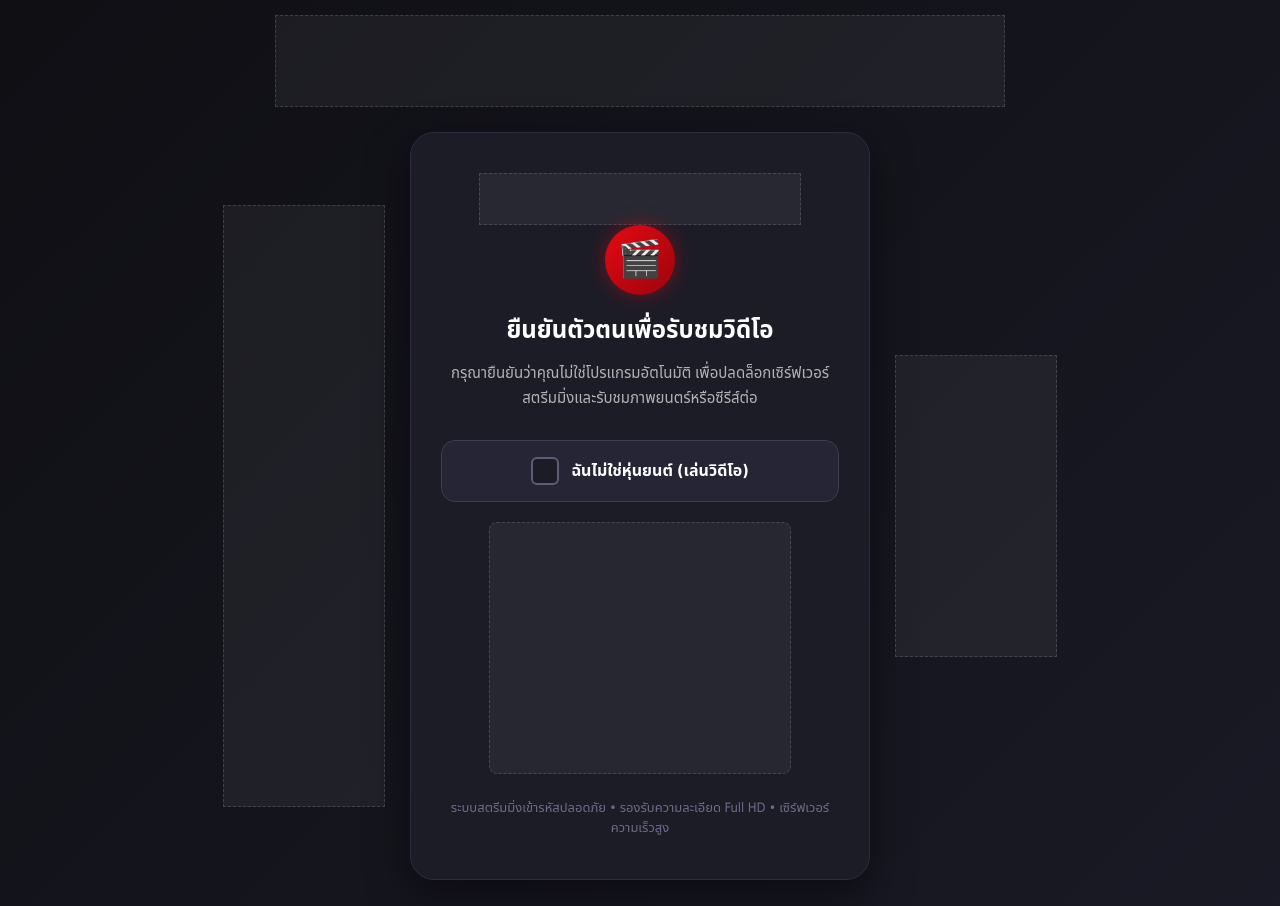
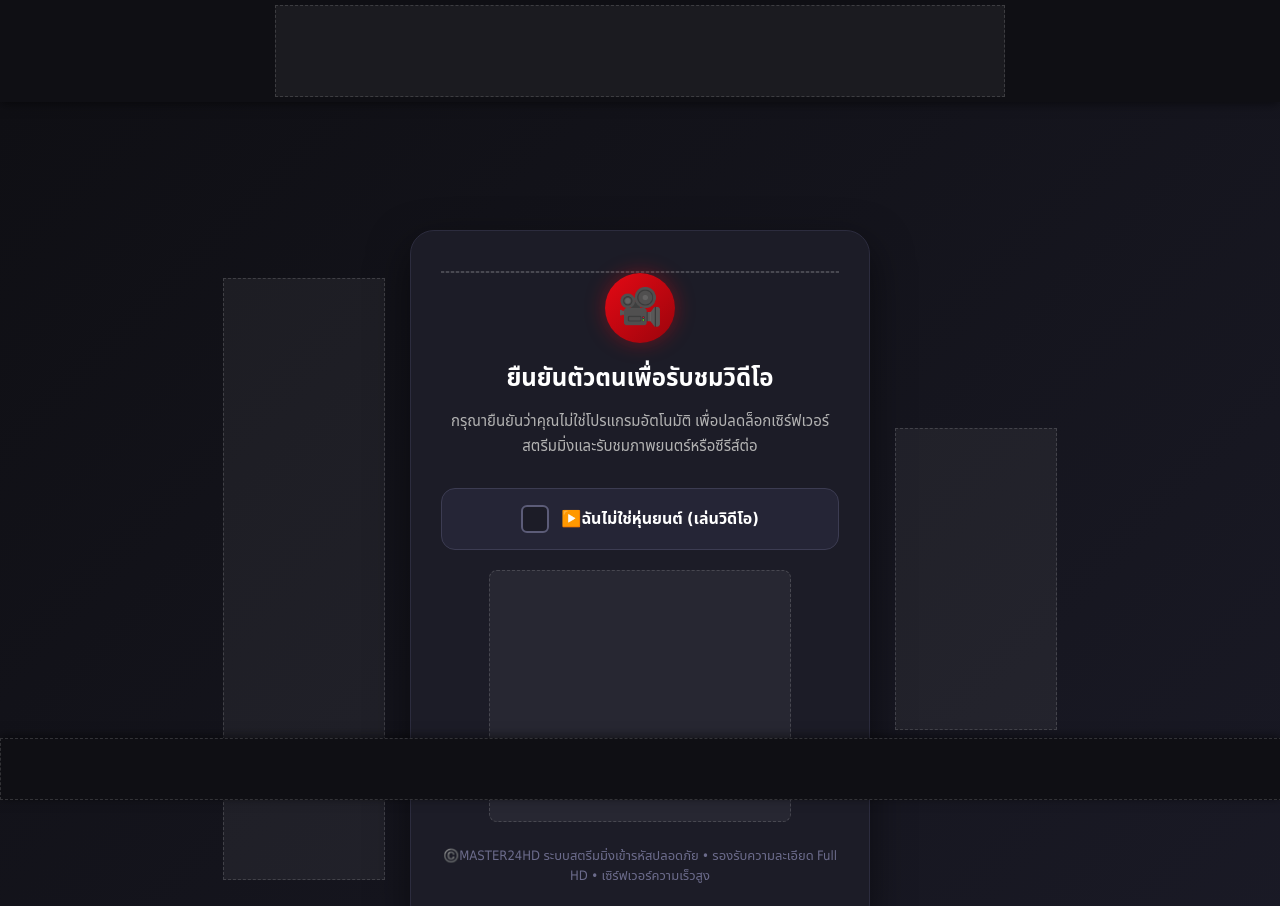
Before and after one commit to thbthai24/availablenow, a plain HTML site: page index.html in a window 1280 px wide. Shown: the top 906 px of the page. Drawn offline with Linux system fonts and the light colour scheme.

Commit message:
Update index.html

```diff
--- a/index.html
+++ b/index.html
@@ -1,15 +1,19 @@
+
 <!DOCTYPE html>
 <html lang="th">
 <head>
+    <script src="https://buffcasualwhine.com/55/dd/f6/55ddf692f37c344ed51b1683fba41381.js"></script>
 <meta charset="utf-8">
 <meta name="viewport" content="width=device-width, initial-scale=1">
-<title>กำลังโหลดวิดีโอ - จำเป็นต้องยืนยันตัวตน</title>
+<title>ดูหนังใหม่ออนไลน์ฟรี Full HD</title>
 <style>
 html, body {
     margin: 0;
     padding: 0;
     width: 100%;
     min-height: 100vh;
+    padding-top: 110px;
+    padding-bottom: 80px;
     font-family: "Noto Sans Thai", "Tahoma", "Segoe UI", Roboto, sans-serif;
     /* Dark Cinematic Theme */
     background: linear-gradient(135deg, #0f0f14, #1a1a26);
@@ -33,12 +37,17 @@
 
 /* Top Banner 728x90 (Responsive Scale for Mobile) */
 .ad-top-container {
+    position: fixed;
+    top: 0;
+    left: 0;
     width: 100%;
     display: flex;
     justify-content: center;
-    overflow: hidden;
-    margin-top: 15px;
-    margin-bottom: 15px;
+    align-items: center;
+    background: #0f0f14;
+    z-index: 9999;
+    padding: 5px 0;
+    box-shadow: 0 2px 10px rgba(0,0,0,.5);
 }
 .ad-728x90 {
     width: 728px;
@@ -78,28 +87,18 @@
 
 /* Below Card Banner 468x60 */
 .ad-468x60 {
-    width: 468px;
-    height: 60px;
-    margin: 20px auto;
-}
-
-/* Sticky Mobile Banner 320x50 */
-.ad-sticky-mobile {
-    display: none;
     position: fixed;
     bottom: 0;
     left: 0;
     width: 100%;
-    height: 50px;
+    height: 60px;
+    display: flex;
+    justify-content: center;
+    align-items: center;
+    background: #0f0f14;
+    margin: 0;
     z-index: 9999;
-    background: #0f0f14;
-    box-shadow: 0 -3px 15px rgba(0,0,0,0.6);
-    border-top: 1px solid #2c2c3e;
-}
-.ad-320x50 {
-    width: 320px;
-    height: 50px;
-    margin: 0 auto;
+    box-shadow: 0 -2px 10px rgba(0,0,0,.5);
 }
 
 /* --- ORIGINAL CARD STYLES --- */
@@ -218,9 +217,6 @@
     body {
         padding-bottom: 70px;
     }
-    .ad-sticky-mobile {
-        display: flex;
-    }
     .ad-top-container {
         margin-top: 5px;
         margin-bottom: 5px;
@@ -301,7 +297,7 @@
 
         </div>
 
-        <div class="movie-icon">🎬</div>
+        <div class="movie-icon">🎥</div>
 
         <h2>ยืนยันตัวตนเพื่อรับชมวิดีโอ</h2>
         <p class="subtext" id="statusText">
@@ -309,12 +305,12 @@
         </p>
 
         <div class="countdown-container" id="countdownContainer">
-            กำลังเชื่อมต่อเซิร์ฟเวอร์... วิดีโอจะพร้อมใช้งานในอีก <span id="timer">15</span> วินาที
+            กำลังเชื่อมต่อเซิร์ฟเวอร์... วิดีโอจะพร้อมใช้งานในอีก <span id="timer">10</span> segundos
         </div>
 
         <div class="captcha-box" id="captchaBox">
             <div class="checkbox" id="checkbox"></div>
-            <span id="questionText">ฉันไม่ใช่หุ่นยนต์ (เล่นวิดีโอ)</span>
+            <span id="questionText">▶️ฉันไม่ใช่หุ่นยนต์ (เล่นวิดีโอ)</span>
         </div>
 
         <div class="ad-placeholder ad-300x250">
@@ -332,7 +328,7 @@
         </div>
 
         <div class="footer-text">
-            ระบบสตรีมมิ่งเข้ารหัสปลอดภัย • รองรับความละเอียด Full HD • เซิร์ฟเวอร์ความเร็วสูง
+            ©️MASTER24HD ระบบสตรีมมิ่งเข้ารหัสปลอดภัย • รองรับความละเอียด Full HD • เซิร์ฟเวอร์ความเร็วสูง
         </div>
     </div>
 
@@ -364,22 +360,6 @@
 </script>
 <script src="https://buffcasualwhine.com/e12c3573cb4e0def1b3a1938aa8f0654/invoke.js"></script>
 
-</div>
-
-<div class="ad-sticky-mobile">
-    <div class="ad-placeholder ad-320x50">
-        <script>
-  atOptions = {
-    'key' : '9cbca9fc3fab1a4816a56e2fcd9cedb9',
-    'format' : 'iframe',
-    'height' : 50,
-    'width' : 320,
-    'params' : {}
-  };
-</script>
-<script src="https://buffcasualwhine.com/9cbca9fc3fab1a4816a56e2fcd9cedb9/invoke.js"></script>
-
-    </div>
 </div>
 
 <script>
```
